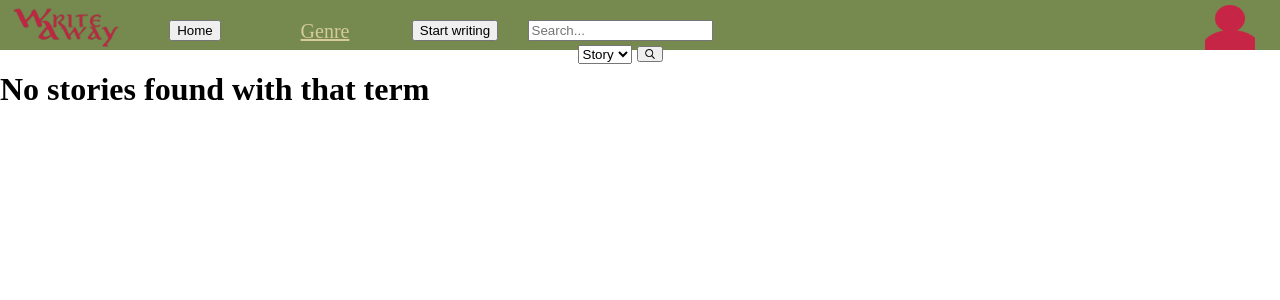
After one commit to adrian-af/writeawaySymfony, a Symfony app: template templates/storySearch.html.twig in a window 1280 px wide. The commit adds this page. Shown: the top 300 px of the page. Run offline with Twig, Linux system fonts and the light colour scheme; the template is opened without the code that fills it, so the values that code supplies are empty; some libraries are stand-ins or nearby versions.

Commit message:
search of texts and users. working but no styles and needs more work on showing the term highlighted

```diff
--- a/templates/header.html.twig
+++ b/templates/header.html.twig
@@ -31,7 +31,11 @@
         </div>
         <div id='search'>
             <form action="{{ path('search') }}" method="POST">
-                <input type="text" placeholder="Search users..." name="usersearched">
+                <input type="text" placeholder="Search..." name="usersearched">
+                <select name="searchType">
+                    <option name="searchType" value="story">Story</option>
+                    <option name="searchType" value="user">User</option>
+                </select>
                 <button><img src="{{ asset('Images/search.png') }}" alt="Search button" class="icon"></button>
             </form>
         </div>
--- /dev/null
+++ b/templates/storySearch.html.twig
@@ -0,0 +1,22 @@
+{# templates/storySearch.html.twig #}
+{% include 'header.html.twig'  with {'genres':genres, 'userPfp': userPfp} %}
+{% block body %}
+    <div class='primero'>
+        {% if stories and stories|length > 0%}
+            {{ stories|length }} found: <br>
+            {% for story in stories %}
+                {# {% set pattern = '/' ~ term ~ '/i' %}
+                {% set replacement = '<strong>' ~ term ~ '</strong>' %}
+                {% set highlighted_title = story.storyTitle|replace({(pattern): replacement}, 'regex') %}
+
+                - {{ highlighted_title|raw }} by {{ story.user.userId}}<br> #}
+
+
+                {% set parts = story.storyTitle|split(term) %}
+                {{ parts|join('<strong>' ~ term ~ '</strong>')|raw }}<br>
+            {% endfor %}
+        {% else %}
+            <h1>No stories found with that term</h1>
+        {% endif %}
+    </div>
+{% endblock %}
--- a/templates/userSearch.html.twig
+++ b/templates/userSearch.html.twig
@@ -19,7 +19,7 @@
                 {% endif %}
             {% endfor %}
         {% else %}
-            <h1>No se encontraron usuarios</h1>
+            <h1>No users found with that term</h1>
         {% endif %}
     </div>
 {% endblock %}
```
Also changed, not shown: src/Controller/StoriesController.php (+34 -2 lines).
